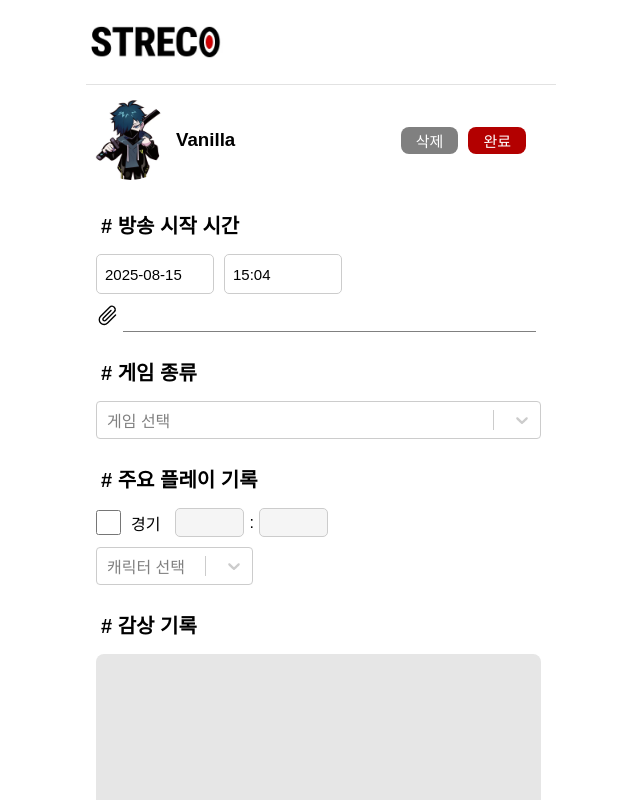
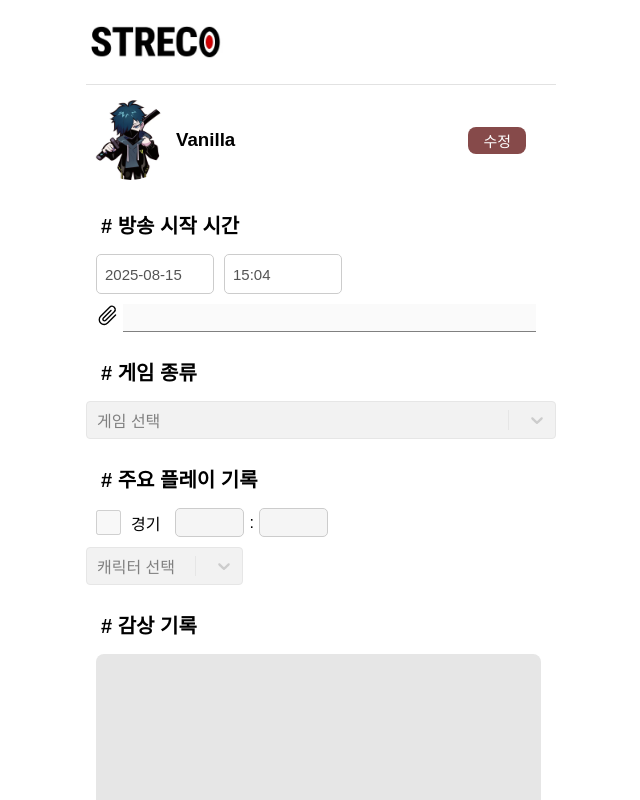
Before and after one commit to APPS-sookmyung/2025-Streco, a React (Vite) app: page /record in a window 1280 px wide. Shown: the top 800 px of the page, without its empty margins (319-959 px from the left). Built offline with nearby package versions, Linux system fonts and the light colour scheme.

Commit message:
Feat: 기록 페이지 수정 기능 구현

```diff
--- a/src/components/BroadcastInfo.jsx
+++ b/src/components/BroadcastInfo.jsx
@@ -6,7 +6,7 @@ import { GoPaperclip } from "react-icons/go";
 import "react-datepicker/dist/react-datepicker.css";
 import "./BroadcastInfo.css";
 
-const BroadcastInfo = () => {
+const BroadcastInfo = ({ isEditMode }) => {
   const [selectedDate, setSelectedDate] = useState(new Date());
   const [selectedTime, setSelectedTime] = useState(new Date());
 
@@ -20,6 +20,7 @@ const BroadcastInfo = () => {
           dateFormat="yyyy-MM-dd"
           placeholderText="날짜 선택"
           popperPlacement="bottom-start"
+          disabled={!isEditMode}
         />
 
         <DatePicker
@@ -31,11 +32,12 @@ const BroadcastInfo = () => {
           timeCaption="시간"
           dateFormat="HH:mm"
           placeholderText="시간 선택"
+          disabled={!isEditMode}
         />
       </div>
       <div className="streamlink">
         <GoPaperclip style={{ height: "25px", width: "25px" }} />
-        <textarea name="streamlink" rows={4} cols={40} />
+        <textarea name="streamlink" rows={4} cols={40} disabled={!isEditMode} />
       </div>
     </div>
   );
--- a/src/components/Button.css
+++ b/src/components/Button.css
@@ -30,6 +30,15 @@
   color: white;
 }
 
+.Button_EDIT_CANCEL {
+  background-color: rgb(179, 179, 179);
+  border: none;
+  font-size: 15px;
+  padding: 3px 15px 3px 15px;
+  color: white;
+  margin: 5px;
+}
+
 .Button_EDIT_DELETE {
   background-color: gray;
   border: none;
@@ -40,10 +49,19 @@
 }
 
 .Button_EDIT_DONE {
-  background-color: #b30000;
+  background-color: #bb6969;
   border: none;
   font-size: 15px;
   padding: 3px 15px 3px 15px;
   color: white;
   margin: 5px;
 }
+
+.Button_EDIT_EDIT {
+  background-color: #864a4a;
+  border: none;
+  font-size: 15px;
+  padding: 3px 15px 3px 15px;
+  color: white;
+  margin: 5px;
+}
--- a/src/components/Button.jsx
+++ b/src/components/Button.jsx
@@ -1,7 +1,11 @@
 import "./Button.css";
 
-const Button = ({ text, type }) => {
-  return <button className={`Button Button_${type}`}>{text}</button>;
+const Button = ({ text, type, onClick }) => {
+  return (
+    <button className={`Button Button_${type}`} onClick={onClick}>
+      {text}
+    </button>
+  );
 };
 
 export default Button;
--- a/src/components/CustomSelect.jsx
+++ b/src/components/CustomSelect.jsx
@@ -1,7 +1,13 @@
 import Select from "react-select";
 import "./CustomSelect.css";
 
-const CustomSelect = ({ options, value, onChange, placeholder }) => {
+const CustomSelect = ({
+  options,
+  value,
+  onChange,
+  placeholder,
+  isDisabled,
+}) => {
   return (
     <Select
       className="custom-select"
@@ -10,6 +16,7 @@ const CustomSelect = ({ options, value, onChange, placeholder }) => {
       value={value}
       onChange={onChange}
       placeholder={placeholder}
+      isDisabled={isDisabled}
     />
   );
 };
--- a/src/components/PlayRecord.jsx
+++ b/src/components/PlayRecord.jsx
@@ -9,7 +9,7 @@ import {
   positionOptions,
 } from "../util/gamedata";
 
-const PlayRecord = () => {
+const PlayRecord = ({ isEditMode }) => {
   const [selectedGame, setSelectedGame] = useState(null);
   const [selectedCharacter, setSelectedCharacter] = useState(null);
   const [selectedPosition, setSelectedPosition] = useState(null);
@@ -41,6 +41,7 @@ const PlayRecord = () => {
           value={selectedGame}
           onChange={setSelectedGame}
           placeholder="게임 선택"
+          isDisabled={!isEditMode}
         />
         {selectedGame?.image && (
           <img src={selectedGame.image} alt={selectedGame.label} />
@@ -54,6 +55,7 @@ const PlayRecord = () => {
             type="checkbox"
             checked={matchEnabled}
             onChange={() => setMatchEnabled((prev) => !prev)}
+            disabled={!isEditMode}
           />
           <span>경기</span>
           <input
@@ -85,6 +87,7 @@ const PlayRecord = () => {
               value={selectedCharacter}
               onChange={setSelectedCharacter}
               placeholder="캐릭터 선택"
+              isDisabled={!isEditMode}
             />
             {selectedGame && positionOptions[selectedGame.value] && (
               <CustomSelect
@@ -92,6 +95,7 @@ const PlayRecord = () => {
                 value={selectedPosition}
                 onChange={setSelectedPosition}
                 placeholder="포지션 선택"
+                isDisabled={!isEditMode}
               />
             )}
           </div>
@@ -99,7 +103,12 @@ const PlayRecord = () => {
       </div>
       <div className="diary">
         <SectionTitle text={"# 감상 기록"} />
-        <textarea name="diarycontents" rows={4} cols={40} />
+        <textarea
+          name="diarycontents"
+          rows={4}
+          cols={40}
+          disabled={!isEditMode}
+        />
       </div>
     </div>
   );
--- a/src/components/StreamerRecord.jsx
+++ b/src/components/StreamerRecord.jsx
@@ -1,18 +1,50 @@
 import "./StreamerRecord.css";
 
+import { useState } from "react";
 import streamer2 from "./../assets/streamer2.webp";
 import Button from "./Button";
 
-const StreamerRecord = () => {
+const StreamerRecord = ({ isEditMode, setIsEditMode }) => {
+  const handleDeleteClick = () => {
+    if (window.confirm("정말 삭제하시겠습니까?")) {
+      //삭제
+    }
+  };
+  const handleDoneClick = () => {
+    setIsEditMode(false);
+  };
+
   return (
     <div className="streamerrecord">
       <div className="streamer">
         <img src={streamer2}></img>
         <h3>Vanilla</h3>
       </div>
+
       <div className="edit">
-        <Button text={"삭제"} type={"EDIT_DELETE"} />
-        <Button text={"완료"} type={"EDIT_DONE"} />
+        {isEditMode ? (
+          <>
+            <Button
+              text="취소"
+              type="EDIT_CANCEL"
+              onClick={() => setIsEditMode(false)}
+            />
+            <Button
+              text="삭제"
+              type="EDIT_DELETE"
+              onClick={handleDeleteClick}
+            />
+            <Button text="완료" type="EDIT_DONE" onClick={handleDoneClick} />
+          </>
+        ) : (
+          <Button
+            text="수정"
+            type="EDIT_EDIT"
+            onClick={() => {
+              setIsEditMode(true);
+            }}
+          />
+        )}
       </div>
     </div>
   );
--- a/src/pages/Record.jsx
+++ b/src/pages/Record.jsx
@@ -4,16 +4,20 @@ import BroadcastInfo from "../components/BroadcastInfo";
 import PlayRecord from "../components/PlayRecord";
 import TimestampList from "../components/TimestampList";
 
+import { useState } from "react";
+
 const Record = () => {
+  const [isEditMode, setIsEditMode] = useState(false);
+
   return (
     <div>
-      <Header></Header>
+      <Header />
       <div style={{ display: "flex", justifyContent: "flex-start" }}>
-        <StreamerRecord />
+        <StreamerRecord isEditMode={isEditMode} setIsEditMode={setIsEditMode} />
       </div>
-      <BroadcastInfo></BroadcastInfo>
-      <PlayRecord></PlayRecord>
-      <TimestampList></TimestampList>
+      <BroadcastInfo isEditMode={isEditMode} />
+      <PlayRecord isEditMode={isEditMode} />
+      <TimestampList isEditMode={isEditMode} />
     </div>
   );
 };
```
